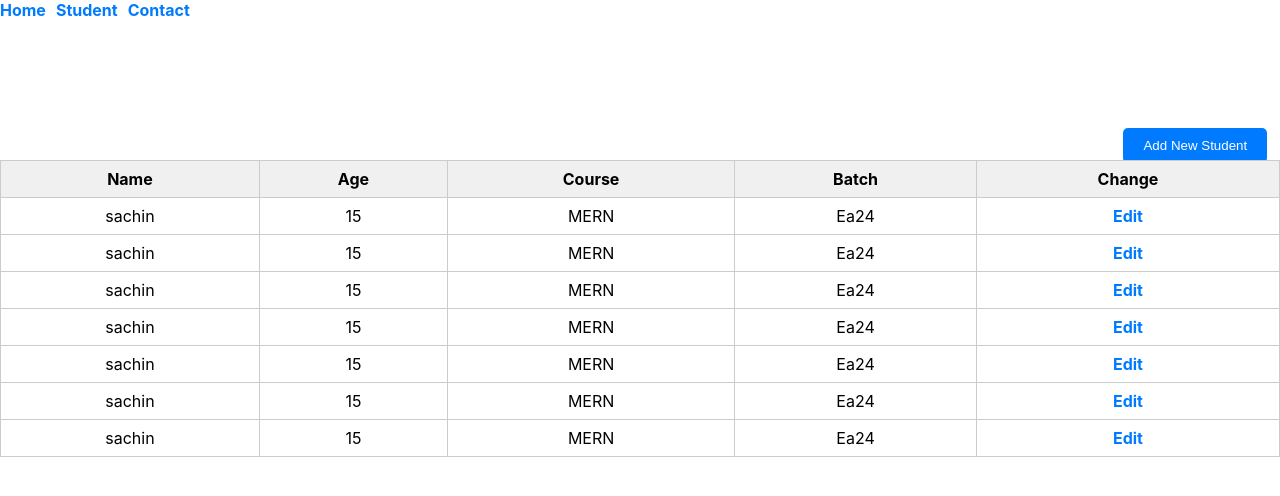
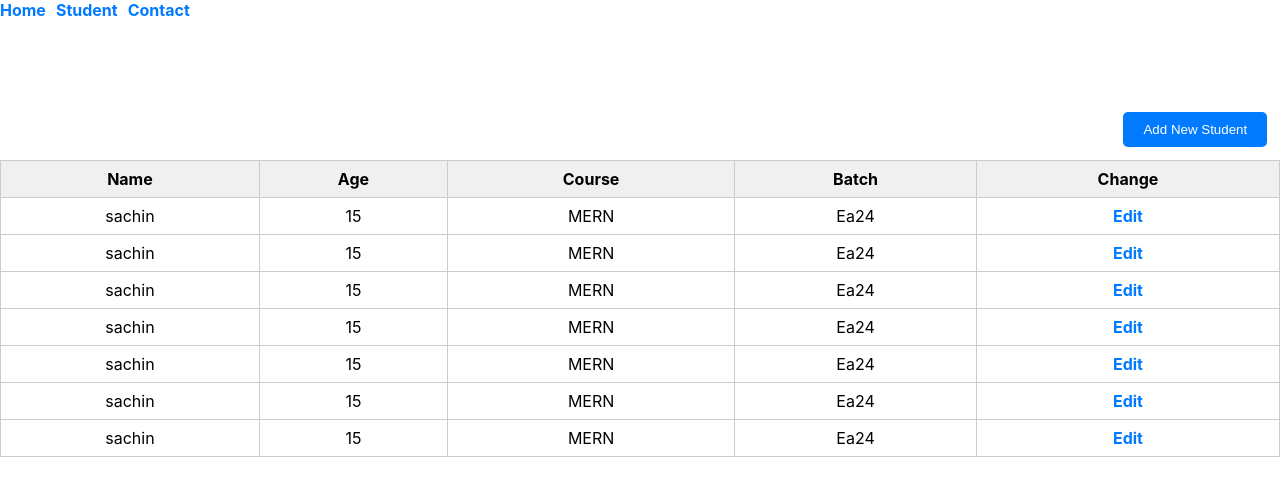
Before and after one commit to ayushsingh3007/Handson-7, a React (Create React App) app: page /student in a window 1280 px wide. Shown: the top 496 px of the page. Built offline with nearby package versions, Linux system fonts and the light colour scheme.

Commit message:
Update App.css

```diff
--- a/src/App.css
+++ b/src/App.css
@@ -9,7 +9,7 @@
     margin-bottom: 10px;
     cursor: pointer;
     position:absolute;
-    top: 16%;
+    top: 14%;
     right:1%;
 }
 
```
